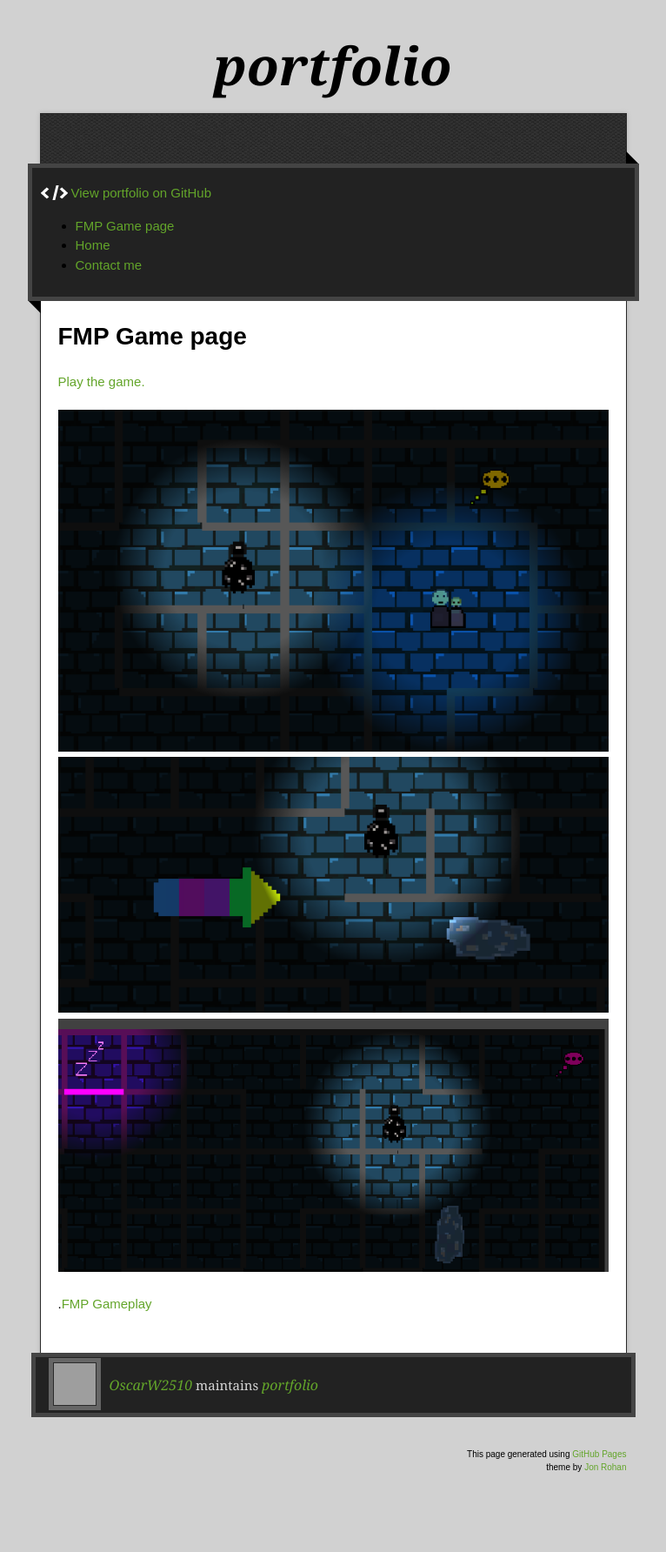
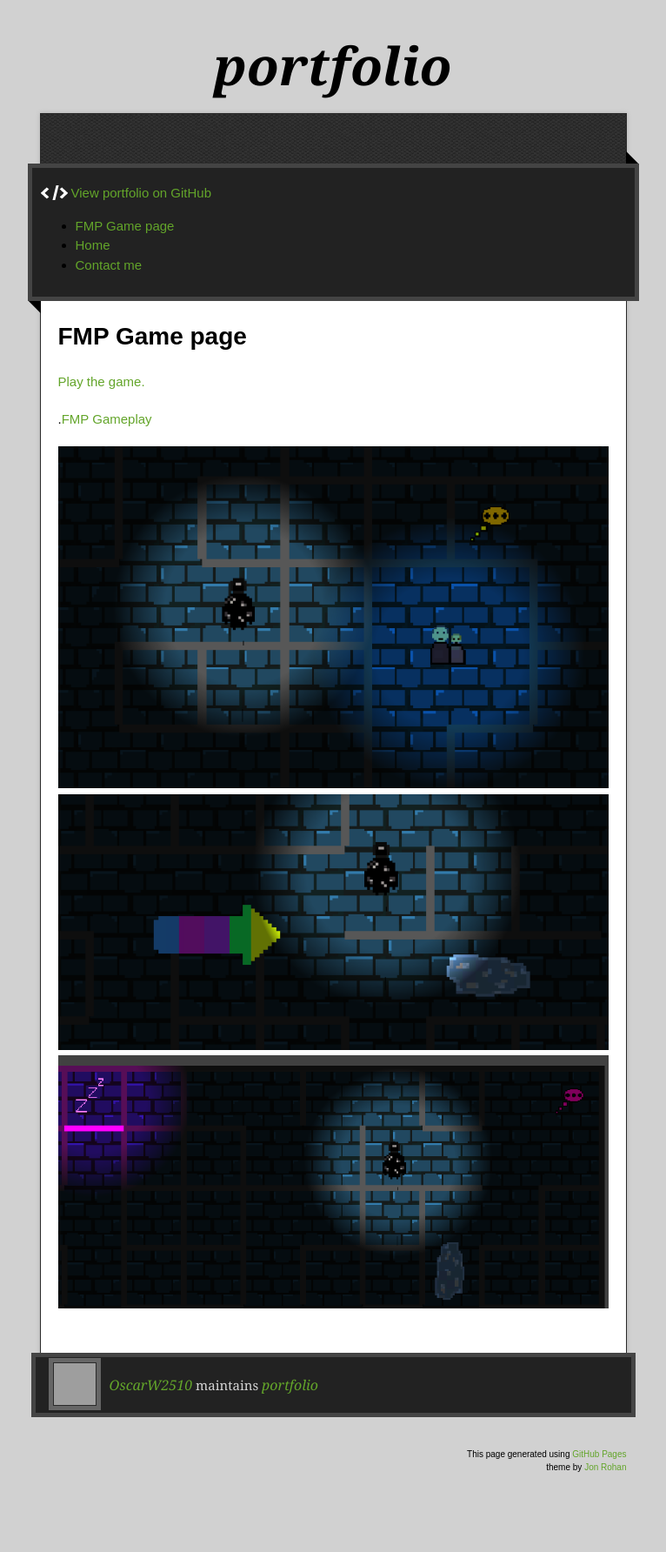
Before and after one commit to OscarW2510/portfolio, a Jekyll site: the page built from gallery.md, in a window 1280 px wide. Shown: the whole page at 87% size, without its empty margins (257-1023 px from the left). Built offline with Jekyll 4.4.1, drawn with Linux system fonts in a browser that asks for light colours; the repository's description, which GitHub fills in, is left out; our own code applies the rules of GitHub Pages for plain Markdown files; grey boxes are pictures that could not be loaded.

```diff
--- a/gallery.md
+++ b/gallery.md
@@ -7,9 +7,9 @@ layout: default
 
   <a href="game.html"> Play the game. </a>
 
+  .[FMP Gameplay](https://www.youtube.com/watch?v=RUd6ki2dnlc)
+
 
   <img src="assets/images/game page 1.PNG" width="100%"/><br/>
   <img src="assets/images/game page 2.PNG" width="100%"/><br/>
   <img src="assets/images/game page 3.PNG" width="100%"/><br/>
-
-  .[FMP Gameplay](https://www.youtube.com/watch?v=RUd6ki2dnlc)
```
